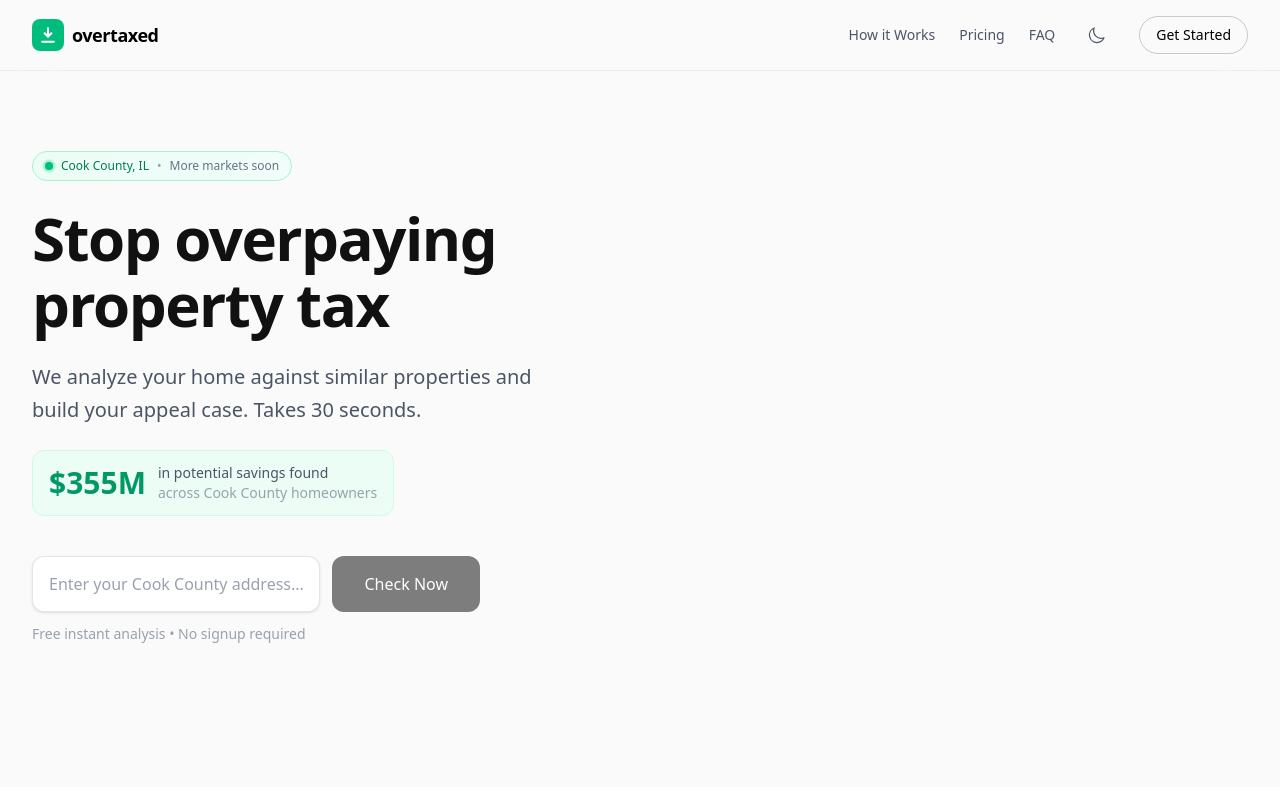
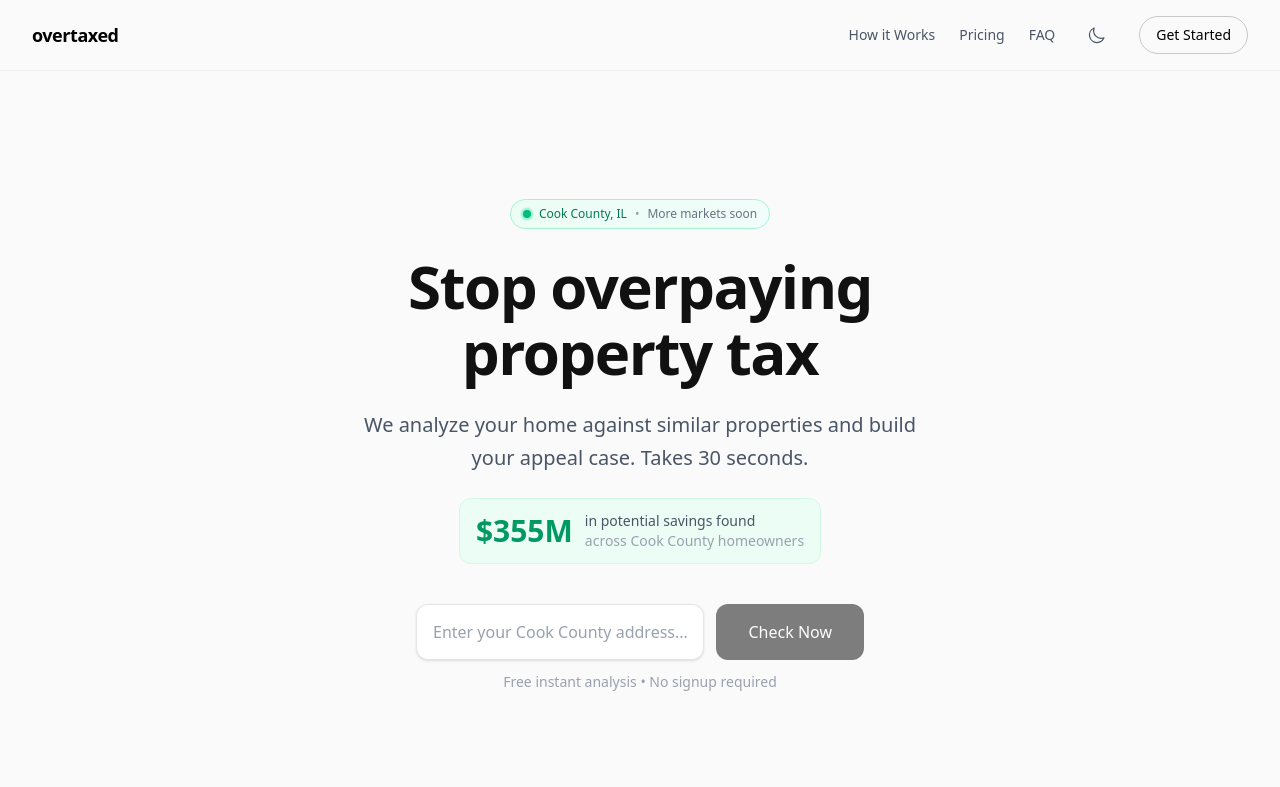
Before and after one commit to lati-bot/overtaxed, a Next.js app: page / in a window 1280 px wide. Shown: the top 787 px of the page. Built offline with nearby package versions, Linux system fonts and the light colour scheme.

Commit message:
Text-only logo, centered hero, simple O favicon

```diff
--- a/src/app/page.tsx
+++ b/src/app/page.tsx
@@ -112,17 +112,8 @@ export default function Home() {
       {/* Navigation */}
       <nav className={`sticky top-0 z-50 ${isDark ? "bg-[#0a0a0a]/80" : "bg-[#fafafa]/80"} backdrop-blur-xl border-b ${isDark ? "border-white/5" : "border-black/5"}`}>
         <div className="max-w-7xl mx-auto px-4 sm:px-8 py-4 flex items-center justify-between">
-          <div className="flex items-center gap-2">
-            {/* Logo icon */}
-            <div className={`w-8 h-8 rounded-lg flex items-center justify-center font-bold text-sm ${isDark ? "bg-emerald-500 text-black" : "bg-emerald-500 text-white"}`}>
-              <svg viewBox="0 0 24 24" className="w-5 h-5" fill="none" stroke="currentColor" strokeWidth="2.5">
-                <path d="M12 4L12 14M12 14L8 10M12 14L16 10" strokeLinecap="round" strokeLinejoin="round"/>
-                <path d="M5 20H19" strokeLinecap="round"/>
-              </svg>
-            </div>
-            <span className={`text-lg font-semibold tracking-tight ${isDark ? "text-white" : "text-black"}`}>
+          <div className={`text-lg font-semibold tracking-tight ${isDark ? "text-white" : "text-black"}`}>
             overtaxed
-            </span>
           </div>
           <div className="flex items-center gap-4 sm:gap-6">
             <div className={`hidden md:flex items-center gap-6 text-sm ${isDark ? "text-gray-400" : "text-gray-600"}`}>
@@ -161,12 +152,9 @@ export default function Home() {
       </nav>
 
       {/* Hero Section */}
-      <section className="pt-12 sm:pt-16 lg:pt-20 pb-16 sm:pb-20 px-4 sm:px-8">
-        <div className="max-w-7xl mx-auto">
-          <div className="grid grid-cols-1 lg:grid-cols-2 gap-12 lg:gap-16 items-center">
-            {/* Left side - Text */}
-            <div>
-              {/* Cook County badge - integrated into hero */}
+      <section className="pt-16 sm:pt-24 lg:pt-32 pb-16 sm:pb-20 px-4 sm:px-8">
+        <div className="max-w-3xl mx-auto text-center">
+          {/* Cook County badge */}
           <div className={`inline-flex items-center gap-2 px-3 py-1.5 rounded-full text-xs font-medium mb-6 ${
             isDark
               ? "bg-gradient-to-r from-emerald-500/20 to-teal-500/20 border border-emerald-500/30 text-emerald-400"
@@ -187,21 +175,21 @@ export default function Home() {
             property tax
           </h1>
 
-              <p className={`mt-5 sm:mt-6 text-lg sm:text-xl leading-relaxed max-w-lg ${isDark ? "text-gray-400" : "text-gray-600"}`}>
+          <p className={`mt-5 sm:mt-6 text-lg sm:text-xl leading-relaxed max-w-xl mx-auto ${isDark ? "text-gray-400" : "text-gray-600"}`}>
             We analyze your home against similar properties and build your appeal case. Takes 30 seconds.
           </p>
 
           {/* Big social proof stat */}
           <div className={`mt-6 inline-flex items-center gap-3 px-4 py-3 rounded-xl ${isDark ? "bg-white/5 border border-white/10" : "bg-emerald-50 border border-emerald-100"}`}>
             <div className={`text-2xl sm:text-3xl font-bold ${isDark ? "text-emerald-400" : "text-emerald-600"}`}>$355M</div>
-                <div className={`text-sm ${isDark ? "text-gray-400" : "text-gray-600"}`}>
+            <div className={`text-sm text-left ${isDark ? "text-gray-400" : "text-gray-600"}`}>
               in potential savings found<br />
               <span className={isDark ? "text-gray-500" : "text-gray-400"}>across Cook County homeowners</span>
             </div>
           </div>
 
           <form onSubmit={handleSearch} className="mt-8 sm:mt-10">
-                <div className="relative max-w-md">
+            <div className="relative max-w-md mx-auto">
               <div className="flex flex-col sm:flex-row gap-3">
                 <div className="relative flex-1">
                   <input
@@ -222,7 +210,7 @@ export default function Home() {
                   {showSuggestions && suggestions.length > 0 && (
                     <div
                       ref={suggestionsRef}
-                          className={`absolute top-full left-0 right-0 mt-2 rounded-xl shadow-2xl z-50 overflow-hidden ${
+                      className={`absolute top-full left-0 right-0 mt-2 rounded-xl shadow-2xl z-50 overflow-hidden text-left ${
                         isDark ? "bg-[#111] border border-white/10" : "bg-white border border-black/10"
                       }`}
                     >
@@ -261,13 +249,6 @@ export default function Home() {
               </p>
             </div>
           </form>
-            </div>
-
-            {/* Right side - Empty for cleaner hero */}
-            <div className="hidden lg:block">
-              {/* Intentionally empty - let the stats below speak */}
-            </div>
-          </div>
         </div>
       </section>
 
```
Also changed, not shown: public/favicon.svg. Lines whose indentation alone changed are shown as unchanged.
